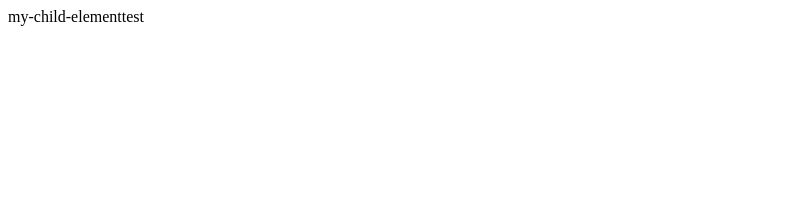
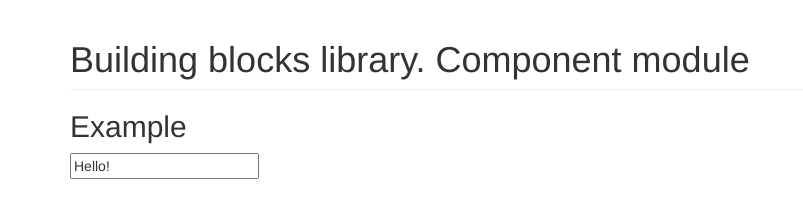
Before and after one commit to bBlocks/block, a website: page component.html in a window 1280 px wide. Shown: the whole page, without its empty margins (0-803 px from the left). Drawn offline with nearby package versions, Linux system fonts and the light colour scheme.

```diff
--- a/component.html
+++ b/component.html
@@ -3,67 +3,46 @@
 
 <head>
 	<title>Component</title>
+	<meta http-equiv="X-UA-Compatible" content="IE=edge">
+	<meta name="viewport" content="width=device-width, initial-scale=1">
+	<link rel="stylesheet" href="https://maxcdn.bootstrapcdn.com/bootstrap/3.3.7/css/bootstrap.min.css" integrity="sha384-BVYiiSIFeK1dGmJRAkycuHAHRg32OmUcww7on3RYdg4Va+PmSTsz/K68vbdEjh4u" crossorigin="anonymous">
 	<script src="component.polyfills.min.js"></script>
 	<script src="component.js"></script>
 </head>
 
 <body>
+	<div class="container" role="main">
+		<h1 class="page-header">Building blocks library. Component module</h1>
+		<h2>Example</h2>
+		<my-form>
+			<input type="text"/>
+		</my-form>
+		<script>
 
-	<script>
-		var f1 = new bb.feature({ test: 1 }, { test: 2, do: 3 }, 1, null, function () { });
-		var myElement = bb.component(f1, { tag: 'my-element', events: {
-			create: function() {
-				console.log('my-element', 'created');
-			}
-		} });
-		class myChildElement extends myElement {
-			constructor() {
-				super();
-			}
-			connectedCallback() {
-				this.innerHTML = 'my-child-element';
-			}
+			// Create a feature
+			var formGetFields = bb.feature({
+				getFields: function () {
+					return this.querySelectorAll('input,button,select,textarea');
+				}
+			});
 
-		}
-		customElements.define('my-child-element', myChildElement);
-		var childEl = new myChildElement();
-		document.body.appendChild(childEl)
-		var el = new myElement();
-		el.innerHTML = 'test';
-		document.body.appendChild(el);
-		var form = {
-			getFields: function () {
-				return this.querySelectorAll('input,button,select,textarea');
-			},
-
-			events: {// Through events object we can attach hooks to lifecycle methods of an element and other custom or native events
-				create: function () {
-					console.log('created');
-				},
-				attach: function () {
-					//this.el = this.appendChild(document.createElement('form'));
-					console.log('attached');
-				},
-				detach: function () {
-					console.log('detached');
-				},
-				attributeChange: function (attributeName) {
-					console.log('attribute changed', attributeName);
-				},
-				submit: function (e) {
-					console.log('zs-form submit');
-					e.preventDefault();
+			// Define a form component
+			var myFormComponent = bb.component(formGetFields, {
+				tag: 'my-form',
+				on: {
+					create: function() {
+						console.log('my-form', 'created');
+					},
+					attach: function() {
+						var fields = this.getFields();
+						if (fields[0]) {
+							fields[0].value = 'Hello!';
+						}
+					}
 				}
-			}
-		}
-
-		var formElement = bb.component(form, { parent: HTMLFormElement, is: 'zs-form', tag: 'form' });
-		var form = new formElement();
-		document.body.appendChild(form);
-		console.log(form.getFields());
-
-	</script>
-
+			});
+		</script>
+	</div>
 </body>
 
 </html>
--- a/package.json
+++ b/package.json
@@ -2,10 +2,9 @@
   "name": "@bblocks/component",
   "version": "0.1.0",
   "description": "",
-  "main": "index.js",
+  "main": "component.js",
   "scripts": {
     "watch": "npm-watch",
-    "test": "echo \"Error: no test specified\" && exit 1",
     "doc": "./node_modules/.bin/jsdoc component.js -d api/",
     "min": "node ./node_modules/uglify-js/bin/uglifyjs component.js -c -m -o component.min.js",
     "min.poly": "node ./node_modules/uglify-js/bin/uglifyjs ./node_modules/es6-object-assign/dist/object-assign-auto.js ./node_modules/custom-event-polyfill/custom-event-polyfill.js ./node_modules/document-register-element/build/document-register-element.js -c -m -o component.polyfills.min.js"
```
Also changed, not shown: component.test.html (deleted, +0 -29 lines), test/component.test.html (added, +29 -0 lines), block.png (added), blocks.png (added), test/component.test.helper.js (renamed from component.test.helper.js), test/component.test.js (renamed from component.test.js), 1 other file.
